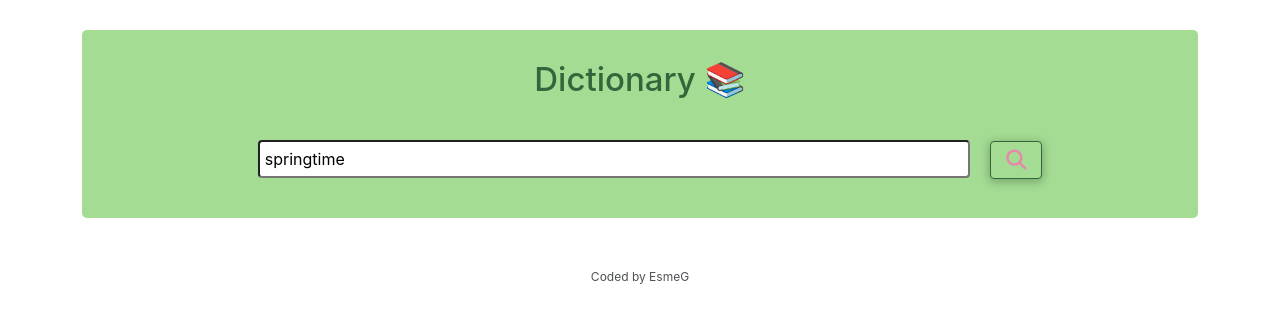
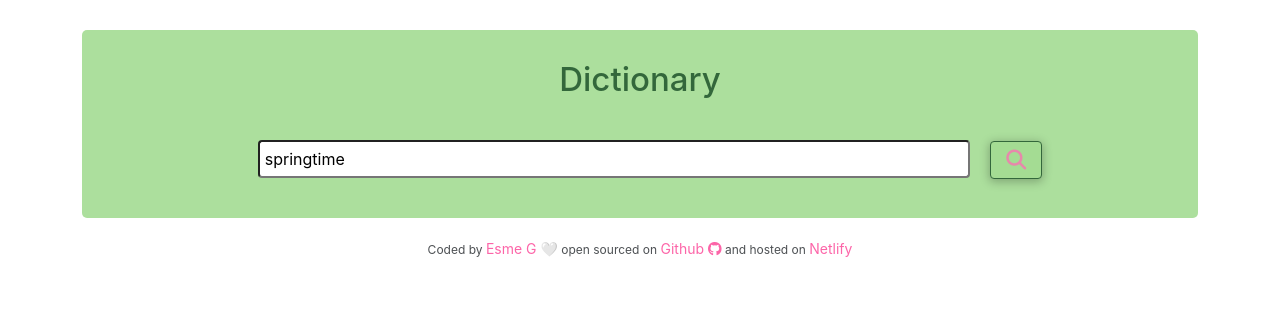
Before and after one commit to esmeG3/dictionary-project, a React (Create React App) app: page / in a window 1280 px wide. Shown: the top 322 px of the page. Built offline with nearby package versions, Linux system fonts and the light colour scheme; no server answers.

Commit message:
edited footer, added links and changed the title

```diff
--- a/public/index.html
+++ b/public/index.html
@@ -5,13 +5,13 @@
     <meta name="viewport" content="width=device-width, initial-scale=1" />
     <meta name="theme-color" content="#000000" />
     <meta
-      name="description"
-      content="Web site created using create-react-app"
+      name="Dictionary App"
+      content="Web site to find out the meaning of words"
     />
     <script src="https://kit.fontawesome.com/0d1a806cba.js" crossorigin="anonymous"></script>
   <link href="https://cdn.jsdelivr.net/npm/bootstrap@5.3.3/dist/css/bootstrap.min.css" rel="stylesheet" integrity="sha384-QWTKZyjpPEjISv5WaRU9OFeRpok6YctnYmDr5pNlyT2bRjXh0JMhjY6hW+ALEwIH" crossorigin="anonymous">
 
-    <title>My Dictionary App </title>
+    <title> 📚 Dictionary App  📚</title>
   </head>
   <body>
 
--- a/src/App.css
+++ b/src/App.css
@@ -5,7 +5,12 @@
 
 .App footer {
   padding: 20px;
-  margin-top: 10px;
   font-size: 12px;
   opacity: 0.8;
 }
+
+.App footer a {
+  text-decoration: none;
+  color: #FC3F93;
+  font-size: 14px;
+}
--- a/src/App.js
+++ b/src/App.js
@@ -6,10 +6,17 @@ export default function App() {
     <div className="App">
       <div className="container-sm">
         <main>
-    <Dictionary defaultKeyword="springtime"/>
+          <Dictionary defaultKeyword="springtime" />
         </main>
         <footer>
-    Coded by EsmeG
+          Coded by <a href="https://github.com/esmeG3">Esme G 🤍</a> open
+          sourced on{" "}
+          <a href="https://github.com/esmeG3/dictionary-project">
+            {" "}
+            Github <i class="fa-brands fa-github"></i>
+          </a>{" "}
+          and hosted on{" "}
+          <a href="https://this-is-a-dictionary.netlify.app/">Netlify</a>
         </footer>
       </div>
     </div>
--- a/src/Dictionary.css
+++ b/src/Dictionary.css
@@ -1,8 +1,8 @@
 .Dictionary {
-background-color: #A4DC93;
+background-color: rgba(	164, 220, 147, 0.9);
 padding: 20px 10px;
 border-radius: 5px;
-margin: 30px 0px;
+margin-top: 30px;
 }
 
 .Dictionary h1 {
--- a/src/Dictionary.js
+++ b/src/Dictionary.js
@@ -36,7 +36,7 @@ if (loaded) {
   return (
     <div className="Dictionary">
       <h1>
-        Dictionary 📚
+        Dictionary
       </h1>
       <form onSubmit={handleSubmit}>
         <input
```
Lines whose indentation alone changed are shown as unchanged.
